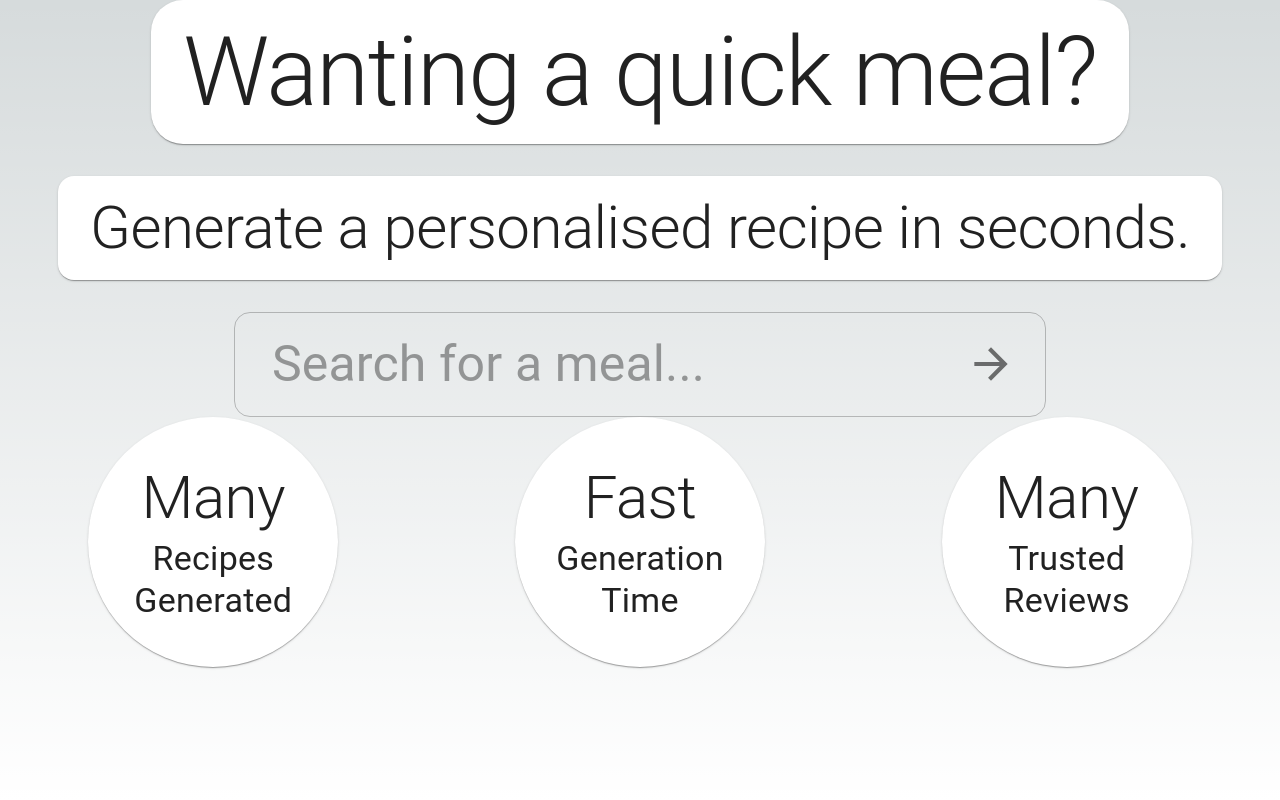
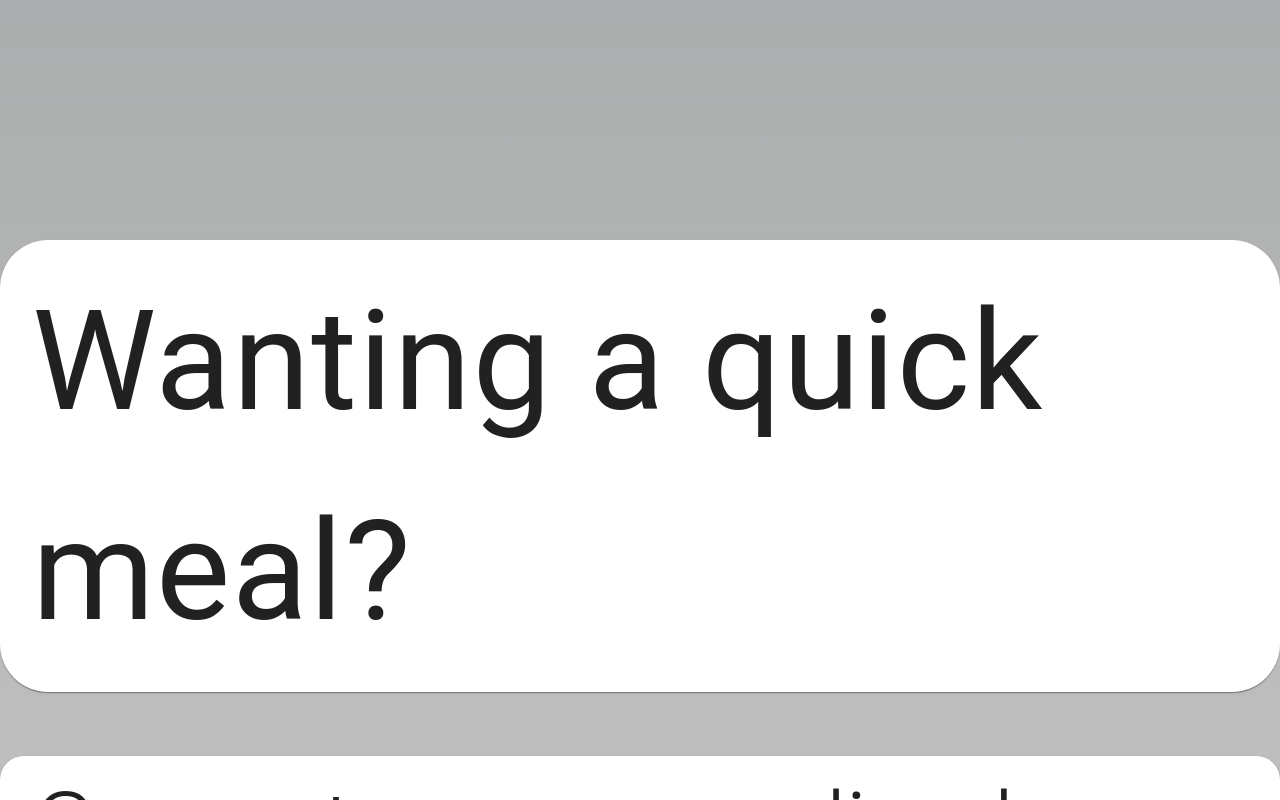
Before and after one commit to UOA-CS732-SE750-Students-2024/project-group-teal-turtles, a Next.js app in the folder frontend/: page /landing in a window 1280 px wide. Built offline with nearby package versions, Linux system fonts and the light colour scheme.

Commit message:
feat: tweaked styling

```diff
--- a/frontend/src/app/landing/page.jsx
+++ b/frontend/src/app/landing/page.jsx
@@ -1,6 +1,7 @@
-import { Typography, Stack, TextField, Card, InputAdornment } from "@mui/material";
+import { Typography, Stack, TextField, Card, IconButton } from "@mui/material";
 import ArrowForwardIcon from "@mui/icons-material/ArrowForward";
 import React from "react";
+import "./../globals.css";
 
 function CircularCard({ title, body }) {
 	return (
@@ -8,19 +9,21 @@ function CircularCard({ title, body }) {
 		body && (
 			<Card
 				sx={{
-					width: "250px",
-					height: "250px",
+					width: "350px",
+					height: "350px",
 					m: "auto",
 					alignItems: "center",
 					display: "flex",
 					flexDirection: "column",
 					justifyContent: "space-evenly",
-					py: 5,
+					p: 8,
 					borderRadius: "50%"
 				}}
 			>
-				<Typography variant="h2">{title}</Typography>
-				<Typography align="center" variant="h4">
+				<Typography variant="h1" lineHeight={1}>
+					{title}
+				</Typography>
+				<Typography align="center" variant="h3">
 					{body}
 				</Typography>
 			</Card>
@@ -29,40 +32,47 @@ function CircularCard({ title, body }) {
 }
 
 function Landing() {
+	// TODO: fetch these params
 	let recipeCount, generationTime, reviewCount;
 
 	return (
-		<Stack height="100vh">
-			<Stack spacing={4} sx={{ alignItems: "center" }}>
-				<Card sx={{ px: 4, py: 2, borderRadius: 8 }}>
-					<Typography variant="h1">Wanting a quick meal?</Typography>
+		<Stack height="100vh" justifyContent="space-between">
+			<Stack
+				spacing={8}
+				pt={30}
+				flexGrow={1}
+				sx={{ alignItems: "center", backgroundColor: "rgba(128, 128, 128, 0.5)" }}
+			>
+				<Card sx={{ px: 4, py: 2, borderRadius: 12 }}>
+					<Typography fontSize="140px">Wanting a quick meal?</Typography>
 				</Card>
-				<Card sx={{ px: 4, py: 2, borderRadius: 4 }}>
-					<Typography variant="h2">Generate a personalised recipe in seconds.</Typography>
+				<Card sx={{ px: 4, py: 2, borderRadius: 6 }}>
+					<Typography variant="h1">Generate a personalised recipe in seconds.</Typography>
 				</Card>
 				<TextField
 					variant="outlined"
 					placeholder="Search for a meal..."
 					sx={{
 						"& .MuiOutlinedInput-root": {
-							borderRadius: 4,
+							borderRadius: 6,
 							outline: "none",
+							backgroundColor: "#FFFFFF",
 							"& input": {
-								fontSize: "50px",
-								ml: 3
+								fontSize: "65px",
+								ml: 5
 							}
 						}
 					}}
 					InputProps={{
 						endAdornment: (
-							<InputAdornment position="end">
-								<ArrowForwardIcon sx={{ mr: 2, fontSize: "50px" }} />
-							</InputAdornment>
+							<IconButton mr={5}>
+								<ArrowForwardIcon sx={{ fontSize: "65px" }} />
+							</IconButton>
 						)
 					}}
 				/>
 			</Stack>
-			<Stack direction="row">
+			<Stack direction="row" py={10} px={50}>
 				<CircularCard title={recipeCount ?? "Many"} body="Recipes Generated" />
 				<CircularCard title={generationTime ?? "Fast"} body="Generation Time" />
 				<CircularCard title={reviewCount ?? "Many"} body="Trusted Reviews" />
```
